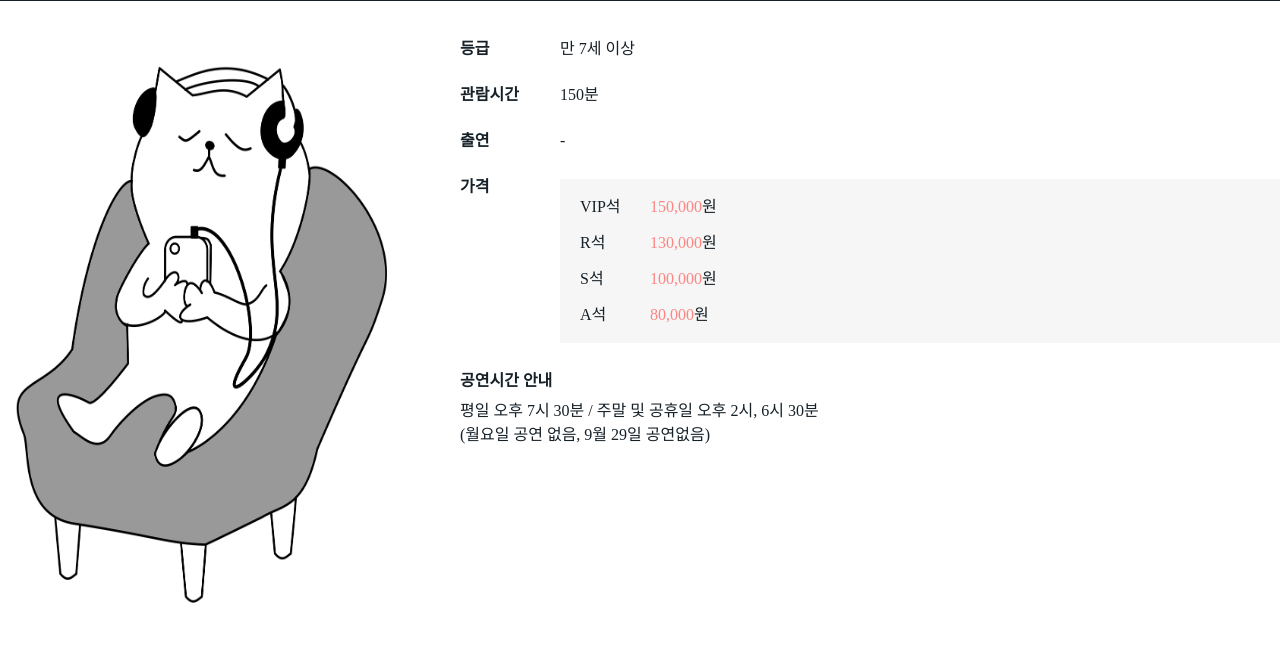
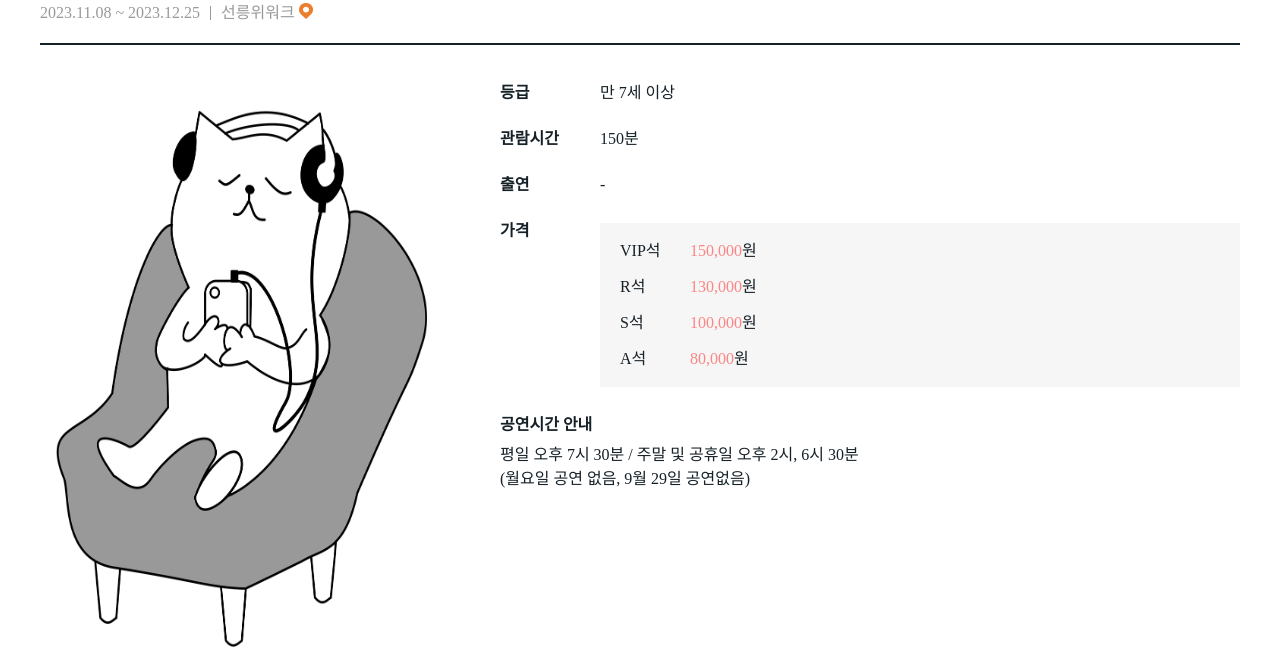
Before and after one commit to wecode-bootcamp-korea/50-2nd-ITt-frontend, a React app: page /detail in a window 1280 px wide. Shown: the part 171-829 px from the top of the page. Before the commit the page ends 800 px from the top, so only its background shows below. Built offline with nearby package versions, Linux system fonts and the light colour scheme.

Commit message:
style : 레이아웃 수정, 공통 컬러 추가

```diff
--- a/src/Router.jsx
+++ b/src/Router.jsx
@@ -1,6 +1,5 @@
 import React from 'react';
 import { BrowserRouter, Routes, Route } from 'react-router-dom';
-import Header from './components/Header/Header';
 import Layout from './components/Layout/Layout';
 import Admin from './pages/Admin/Admin';
 import Category from './pages/Category/Category';
@@ -15,7 +14,6 @@ const Router = () => {
   return (
     <BrowserRouter>
       <Layout>
-        <Header />
         <Routes>
           <Route path="/" element={<Main />} />
           <Route path="/admin" element={<Admin />} />
--- a/src/components/Layout/Layout.jsx
+++ b/src/components/Layout/Layout.jsx
@@ -2,7 +2,11 @@ import React from 'react';
 import './Layout.scss';
 
 const Layout = ({ children }) => {
-  return <div className="layout">{children}</div>;
+  return (
+    <div className="layout">
+      <section className="container">{children}</section>
+    </div>
+  );
 };
 
 export default Layout;
--- a/src/components/Layout/Layout.scss
+++ b/src/components/Layout/Layout.scss
@@ -1,3 +1,12 @@
 .layout {
+  display: flex;
+  flex-direction: column;
+  align-items: center;
+  width: 100%;
   min-height: 100vh;
+
+  .container {
+    width: 1200px;
+    padding-top: 60px;
+  }
 }
--- a/src/styles/variable.scss
+++ b/src/styles/variable.scss
@@ -14,4 +14,5 @@ $purple: #8282c8;
 $navy: #152027;
 $gray-strong: #999;
 $gray-normal: #e0e0e0;
+$gray-light: #f6f6f6;
 $white: #fff;
```
